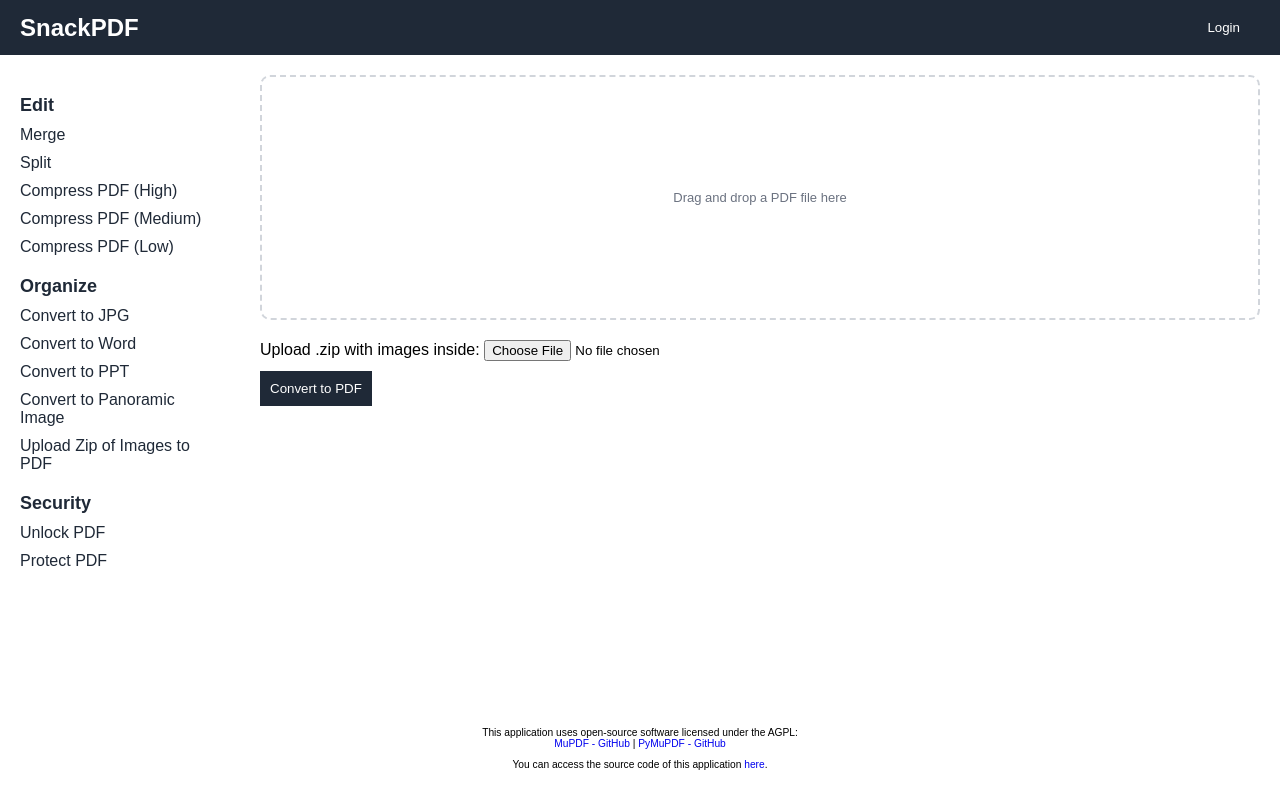
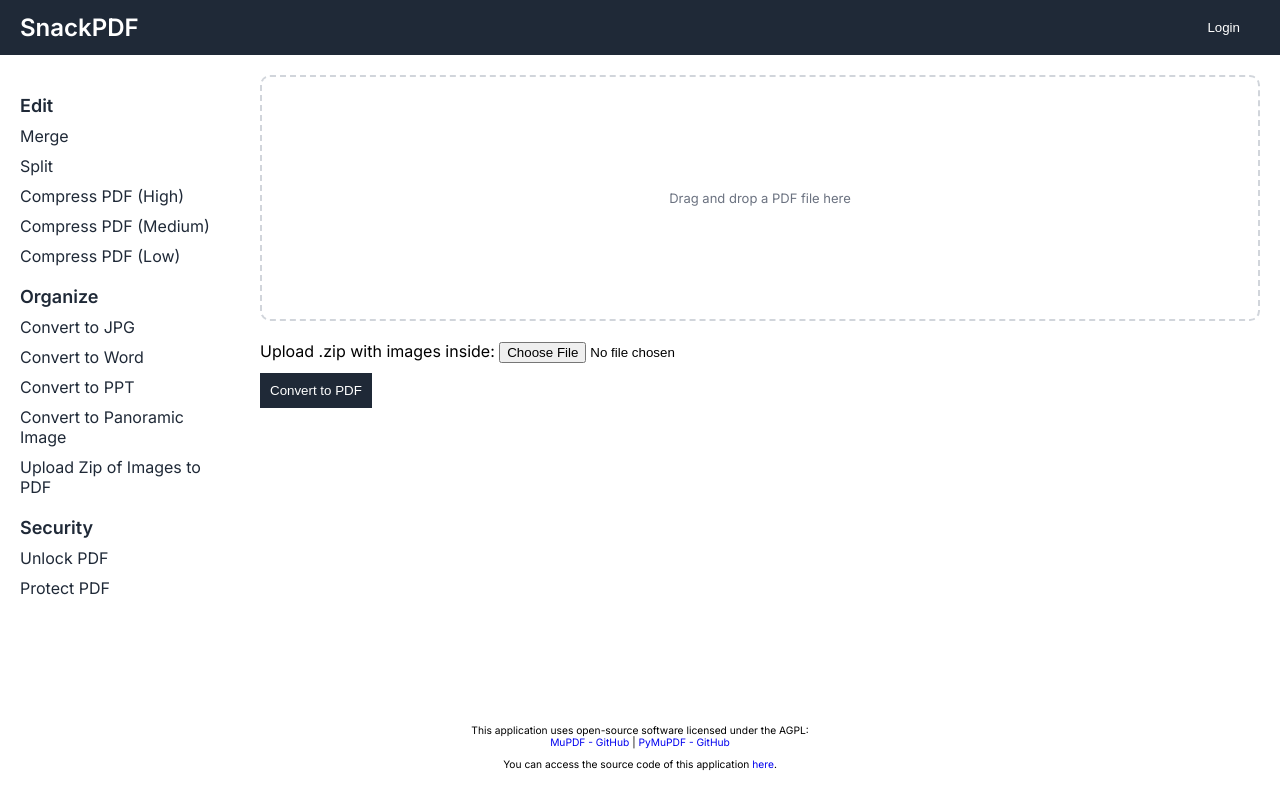
Before and after one commit to Calum-Kerr/snackpdf-python, a Flask app: page / in a window 1280 px wide. Run offline with Flask 3, Linux system fonts and the light colour scheme; some libraries are stand-ins or nearby versions.

Commit message:
changed font to inter

```diff
--- a/pdf_to_image/templates/index.html
+++ b/pdf_to_image/templates/index.html
@@ -4,13 +4,15 @@
     <meta charset="UTF-8">
     <meta name="viewport" content="width=device-width, initial-scale=1.0">
     <title>SnackPDF</title>
+    <link href="https://fonts.googleapis.com/css2?family=Inter:wght@400;600&display=swap" rel="stylesheet">
+
     <style>
         body {
             display: flex;
             flex-direction: column;
             margin: 0;
             min-height: 100vh;
-            font-family: Arial, sans-serif;
+            font-family: Inter, sans-serif;
             background-color: #f8f9fa;
         }
         header {
```
